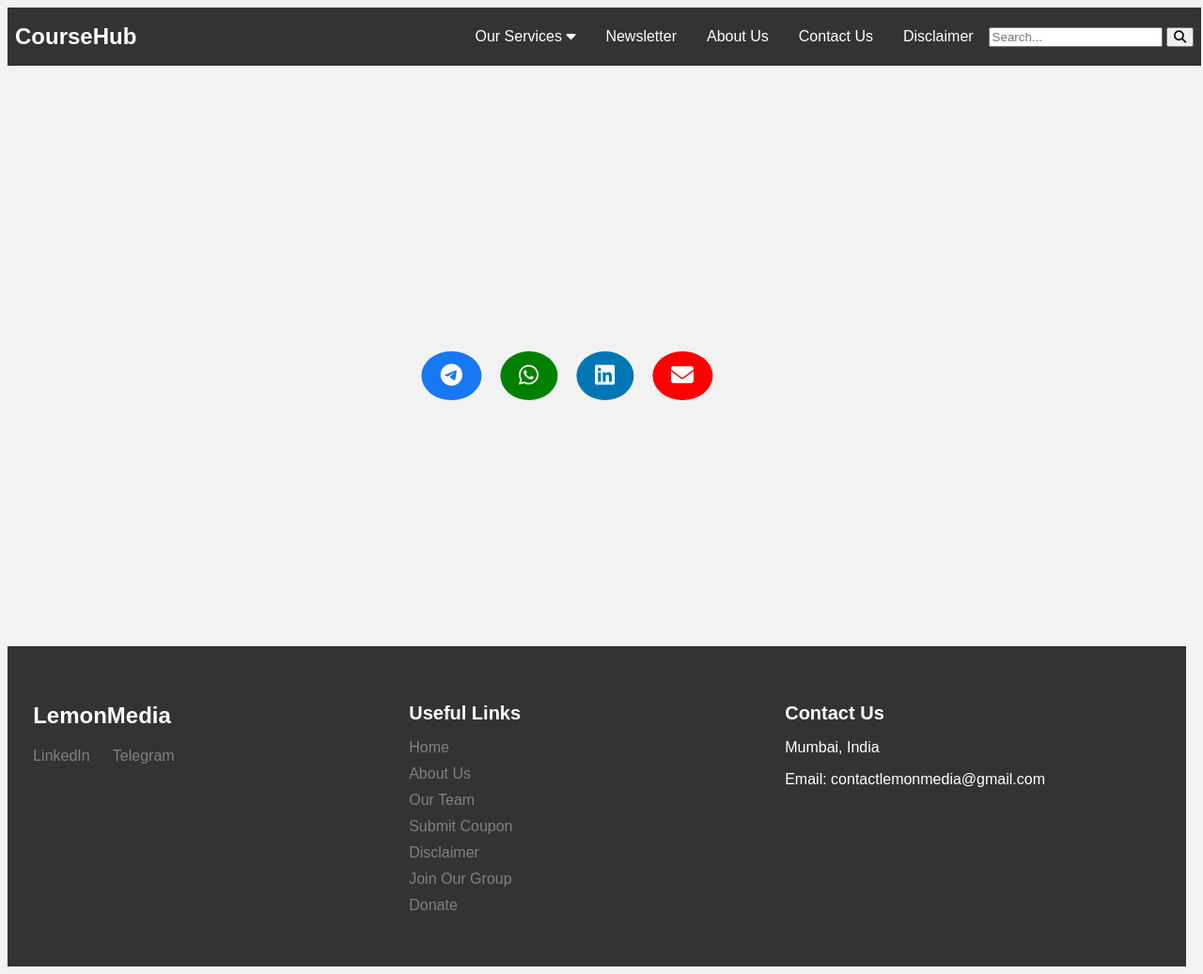
After one commit to tanishka2004/courses-website, a Flask app: page /contact_us in a window 1280 px wide. The commit adds this page. Shown: the whole page at 94% size. Run offline with Flask 3, Linux system fonts and the light colour scheme.

Commit message:
added all pages

```diff
--- a/config.json
+++ b/config.json
@@ -2,6 +2,6 @@
   "title": "CourseHub",
   "db_name": "coursehub_db",
   "db_url": "localhost",
-  "db_username": "",
+  "db_username": "root",
   "db_password": ""
 }
--- a/static/css/styles.css
+++ b/static/css/styles.css
@@ -1,4 +1,11 @@
-header, footer {
+body {
+    font-family: Arial, sans-serif;
+    background-color: #f2f2f2;
+    width: 98%;
+}
+
+header {
+    float: left;
     padding: 0.5rem;
     width: 100%;
     background-color: #333;
@@ -24,7 +31,7 @@ header, footer {
 }
 
 main {
-    height: 80vh;
+    min-height: 85vh;
 }
 
  /* Navbar container */
@@ -161,13 +188,181 @@ a {
     text-decoration: none; !important
 }
 
-footer {
-    justify-content: center;
+#about-us, #disclaimer-page, #newsletter-page {
+    width: 70%;
+    margin: auto;
+    position: absolute;
+    top: 50%;
+    transform: translate(20%, -50%);
+    padding: 10px;
 }
 
-@media screen and (max-width: 600px) {
+.social-buttons {
+    width: 70%;
+    margin: auto;
+    text-align: justify;
+    flex-direction: row;
+    justify-content: center;
+    align-items: center;
+    position: absolute;
+    top: 50%;
+    transform: translate(15%, -50%);
+    padding: 10px;
+}
+
+.container {
+    max-width: 400px;
+    margin: 0 auto;
+    padding: 20px;
+    background-color: #fff;
+    box-shadow: 0px 0px 10px rgba(0, 0, 0, 0.1);
+    border-radius: 5px;
+    text-align: center;
+}
+
+.container h1 {
+    font-size: 24px;
+    margin-bottom: 20px;
+}
+
+.container form {
+    display: flex;
+    flex-direction: column;
+}
+
+.container label {
+    font-size: 16px;
+    margin-bottom: 5px;
+}
+
+.container input {
+    padding: 10px;
+    margin-bottom: 15px;
+    border: 1px solid #ccc;
+    border-radius: 3px;
+}
+
+.container button {
+    padding: 10px;
+    background-color: #007BFF;
+    color: #fff;
+    border: none;
+    border-radius: 3px;
+    cursor: pointer;
+    font-size: 16px;
+}
+
+.container button:hover {
+    background-color: #0056b3;
+}
+
+#about-us p {
+    text-align: justify;
+}
+
+.avatar {
+    width: 10%;
+    border-radius: 50%;
+    border: white 3;
+}
+
+.social-buttons {
+            display: flex;
+            gap: 20px;
+        }
+
+        .social-button {
+            background-color: #007bff;
+            color: #fff;
+            border: none;
+            padding: 12px 20px;
+            border-radius: 50%;
+            font-size: 24px;
+            text-decoration: none;
+            transition: background-color 0.3s ease;
+        }
+
+        .social-button:hover {
+            background-color: #0056b3;
+        }
+
+        /* Customize the individual buttons */
+        .telegram-button {
+            background-color: #1877f2;
+        }
+
+        .whatsapp-button {
+            background-color: green;
+        }
+
+        .instagram-button {
+            background-color: #e4405f;
+        }
+
+        .linkedin-button {
+            background-color: #0077b5;
+        }
+
+        .youtube-button {
+            background-color: #ff0000;
+        }
+
+footer {
+    background-color: #333;
+    color: #fff;
+    padding: 40px 0;
+}
+
+/* Set link color to white */
+footer a {
+    color: #808080;
+    text-decoration: none;
+}
+
+.foot_grid {
+    display: flex;
+    flex-wrap: wrap;
+    justify-content: space-between;
+    max-width: 1200px;
+    margin: 0 auto;
+    padding: 0 20px;
+}
+
+/* Style for the "About LemonMedia" section */
+.foot_grid > div:nth-child(1) {
+    flex: 1;
+    margin-right: 20px;
+}
+
+.social-icons a {
+    text-decoration: none;
+    margin-right: 20px;
+}
+
+/* Style for the "Useful Links" and "Contact Us" sections */
+.foot_link {
+    flex: 1;
+    margin-right: 20px;
+}
+
+.foot_link h3 {
+    font-size: 20px;
+    margin-bottom: 10px;
+}
+
+.foot_link ul {
+    list-style: none;
+    padding: 0;
+}
+
+.foot_link ul li {
+    margin-bottom: 10px;
+}
+
+@media screen and (max-width: 550px) {
   header {
     flex-direction: column;
+    float: none;
   }
 
   .nav-area {
--- /dev/null
+++ b/templates/404.html
@@ -0,0 +1,6 @@
+{% extends 'layout.html' %}
+{% block body %}
+<div class="no-data">
+    <img id="not-found-img" src="{{url_for('static', filename='img/404.jpg')}}" />
+</div>
+{% endblock %}
--- /dev/null
+++ b/templates/contact_us.html
@@ -0,0 +1,20 @@
+{% extends 'layout.html' %}
+{% block body %}
+    <div class="social-buttons">
+        <a href="https://t.me/Coursearena" class="social-button telegram-button" target="_blank">
+            <i class="fab fa-telegram"></i>
+        </a>
+        <a href="https://chat.whatsapp.com/GqXD9WguuEl4plWgKGLMVn" class="social-button whatsapp-button" target="_blank">
+            <i class="fab fa-whatsapp"></i>
+        </a>
+<!--        <a href="https://www.instagram.com/" class="social-button instagram-button" target="_blank">-->
+<!--            <i class="fab fa-instagram"></i>-->
+<!--        </a>-->
+        <a href="https://www.linkedin.com/company/coursearena/" class="social-button linkedin-button" target="_blank">
+            <i class="fab fa-linkedin"></i>
+        </a>
+        <a href="mailto:contactlemonmedia@gmail.com" class="social-button youtube-button" target="_blank">
+            <i class="fa-solid fa-envelope"></i>
+        </a>
+    </div>
+{% endblock %}
--- a/templates/index.html
+++ b/templates/index.html
@@ -7,13 +7,15 @@
                 <p>No Data Found</p>
             </div>
         {% else %}
-            {% for course in data %}
+            <div id="courses">
+                {% for course in data %}
                 <div class="course-details-container">
-                    <h3>{{course[1]}}</h3>
+                    <h3 id="course-title">{{course[1]}}</h3>
                     <img src="{{course[3]}}" alt="Course Image"/>
                     <a href="{{course[2]}}"><button class="product-button">View Course</button></a>
                 </div>
             {% endfor %}
+            </div>
         {% endif %}
     </div>
 
--- a/templates/layout.html
+++ b/templates/layout.html
@@ -4,7 +4,7 @@
     <meta charset="UTF-8">
     <title>{{params["title"]}}</title>
     <link rel="stylesheet" href="{{ url_for('static',filename='css/styles.css') }}" >
-    <link rel="stylesheet" href="https://cdnjs.cloudflare.com/ajax/libs/font-awesome/4.7.0/css/font-awesome.min.css">
+    <link rel="stylesheet" href="https://cdnjs.cloudflare.com/ajax/libs/font-awesome/6.4.2/css/all.min.css">
     <link rel="icon" type="image/x-icon" href="{{ url_for('static',filename='/img/logo.ico') }}">
 </head>
 <body>
@@ -14,18 +14,19 @@
             </div>
             <div class="nav-area">
                 <div class="navbar">
-                <a href="/">Home</a>
                 <div class="dropdown">
                     <button class="dropbtn">Our Services
                         <i class="fa fa-caret-down"></i>
                     </button>
                     <div class="dropdown-content">
-                        <a href="#">Free Udemy Courses</a>
+                        <a href="/">Free Udemy Courses</a>
                         <a href="#">Internships</a>
                     </div>
                 </div>
+                 <a href="/newsletter">Newsletter</a>
                  <a href="/about">About Us</a>
-                 <a href="/contact">Contact Us</a>
+                 <a href="/contact_us">Contact Us</a>
+                 <a href="/disclaimer">Disclaimer</a>
              </div>
              <div id="search-area">
                  <form>
@@ -40,7 +41,34 @@
               {% endblock %}
         </main>
         <footer>
-            <p>&copy; {{params["title"]}} 2023</p>
-        </footer>
+    <div class="foot_grid">
+        <div>
+            <h2>LemonMedia</h2>
+            <div class="social-icons">
+                <a href="https://www.linkedin.com/company/coursearena/">LinkedIn</a>
+                <a href="https://t.me/Coursearena">Telegram</a>
+                <!-- Add more social icons as needed -->
+            </div>
+        </div>
+        <div class="foot_link">
+            <h3>Useful Links</h3>
+            <ul>
+                <li><a href="index.php">Home</a></li>
+                <li><a href="about.html">About Us</a></li>
+                <li><a href="team.html">Our Team</a></li>
+                <li><a href="#">Submit Coupon</a></li>
+                <li><a href="disclaimer.html">Disclaimer</a></li>
+                <li><a href="https://chat.whatsapp.com/GqXD9WguuEl4plWgKGLMVn">Join Our Group</a></li>
+                <li><a href="#">Donate</a></li>
+            </ul>
+        </div>
+        <div class="foot_link" id="con">
+            <h3>Contact Us</h3>
+            <p>Mumbai, India</p>
+            <p>Email: contactlemonmedia@gmail.com</p>
+            <!-- Add phone number if needed -->
+        </div>
+    </div>
+</footer>
 </body>
 </html>
```
Also changed, not shown: other parts of static/css/styles.css (+84 -8 lines), static/css/admin-style.css (added, +252 -0 lines), templates/about_us.html (added, +11 -0 lines), templates/disclaimer.html (added, +18 -0 lines), templates/newsletter.html (added, +19 -0 lines), models/Post.py (added), static/img/404.jpg (added), static/img/contact.jpg (added), 1 other file.
